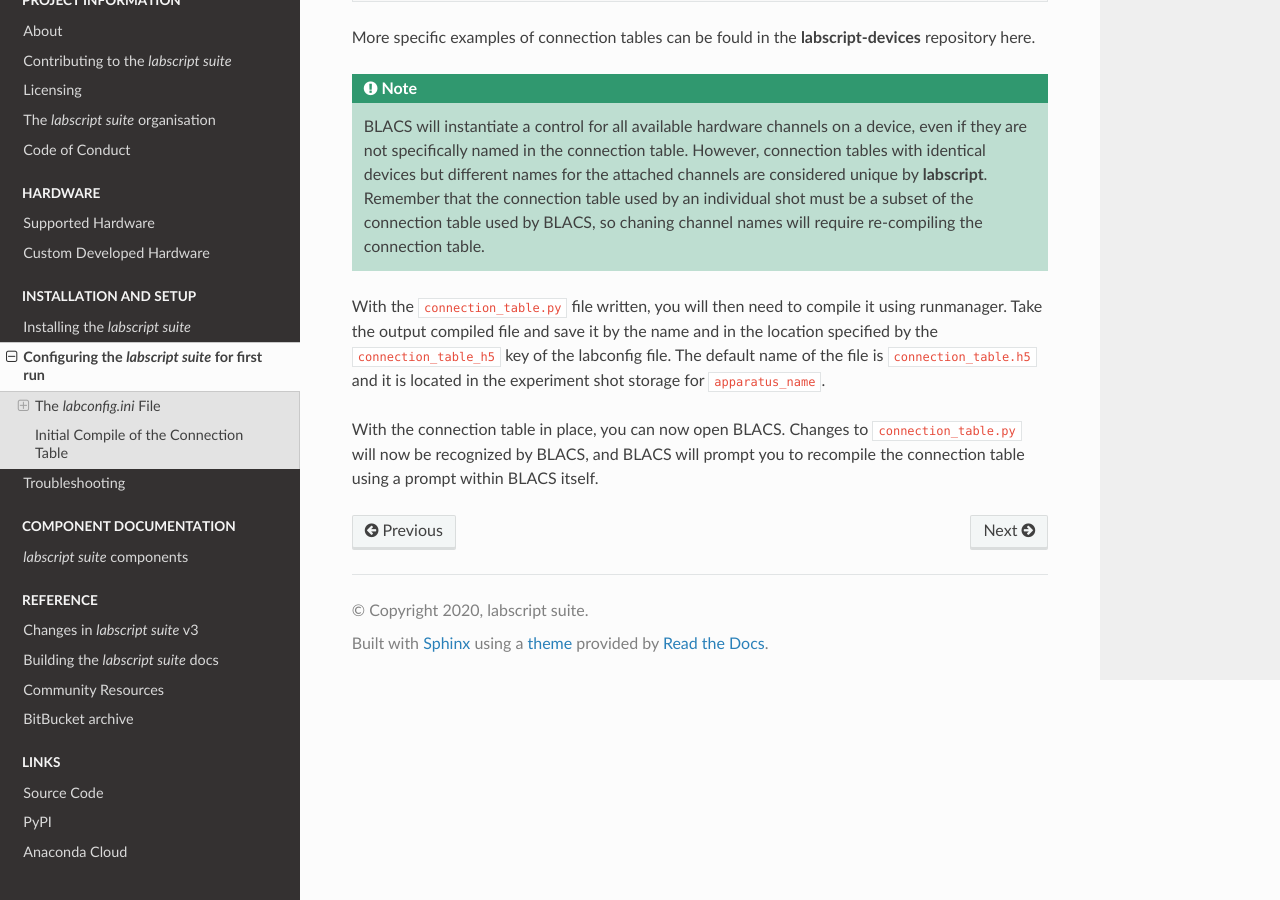
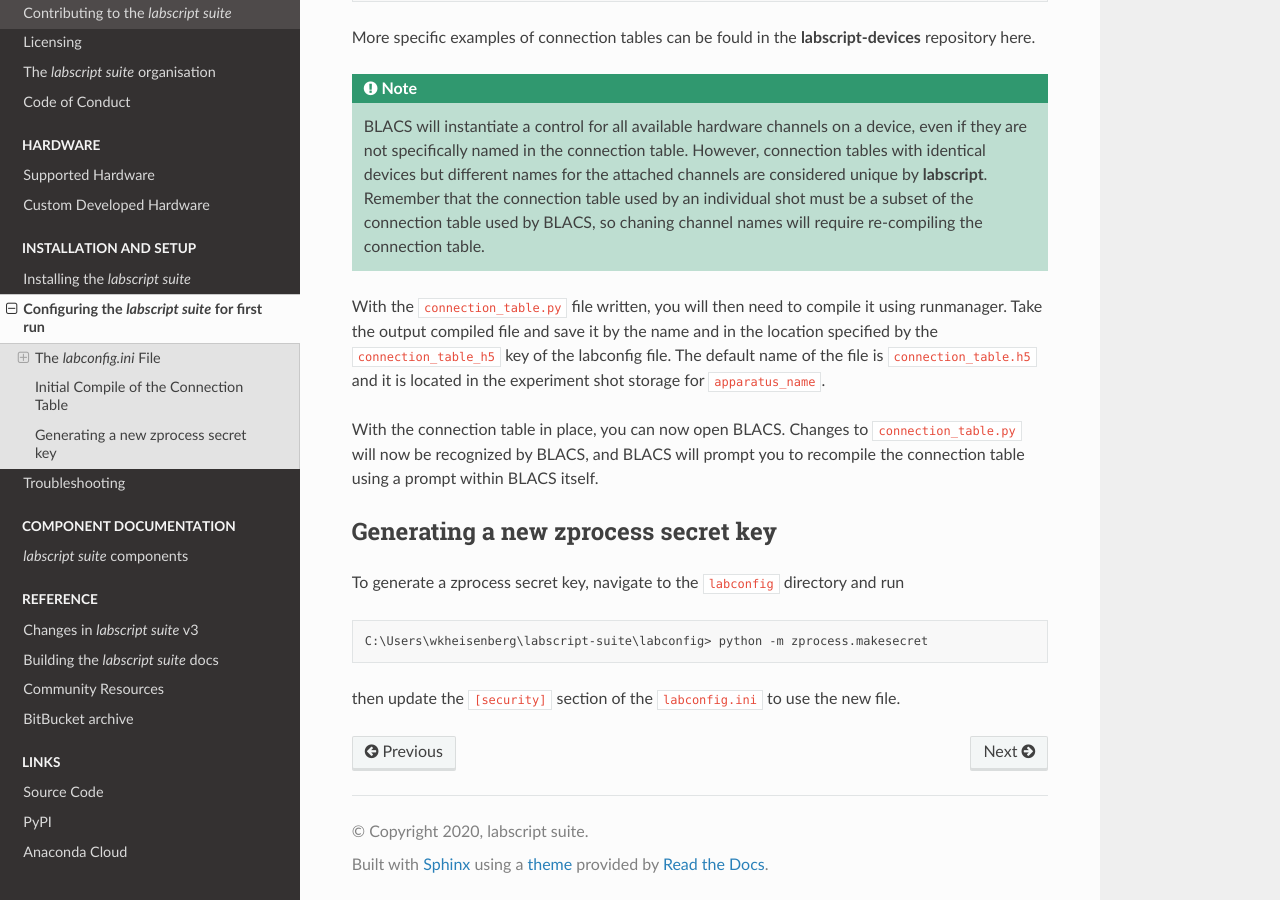
Before and after one commit to labscript-suite/labscript-suite, a Sphinx documentation site: the page built from docs/source/setup/configuration.rst, in a window 1280 px wide and 900 px high, scrolled down 2743 px. Built offline with Sphinx 7.4.7 and the Read the Docs theme 3.1.0, drawn with Linux system fonts in a browser that asks for light colours.

Commit message:
Added steps to generate a new zprocess key

```diff
--- a/docs/source/setup/configuration.rst
+++ b/docs/source/setup/configuration.rst
@@ -117,3 +117,14 @@ The default name of the file is `connection_table.h5` and it is located in the e
 
 With the connection table in place, you can now open BLACS.
 Changes to `connection_table.py` will now be recognized by BLACS, and BLACS will prompt you to recompile the connection table using a prompt within BLACS itself.
+
+Generating a new zprocess secret key
+-------------------------------------------------------
+
+To generate a zprocess secret key, navigate to the `labconfig` directory and run
+
+.. code-block:: console
+
+    C:\Users\wkheisenberg\labscript-suite\labconfig> python -m zprocess.makesecret
+
+then update the `[security]` section of the `labconfig.ini` to use the new file.
```
